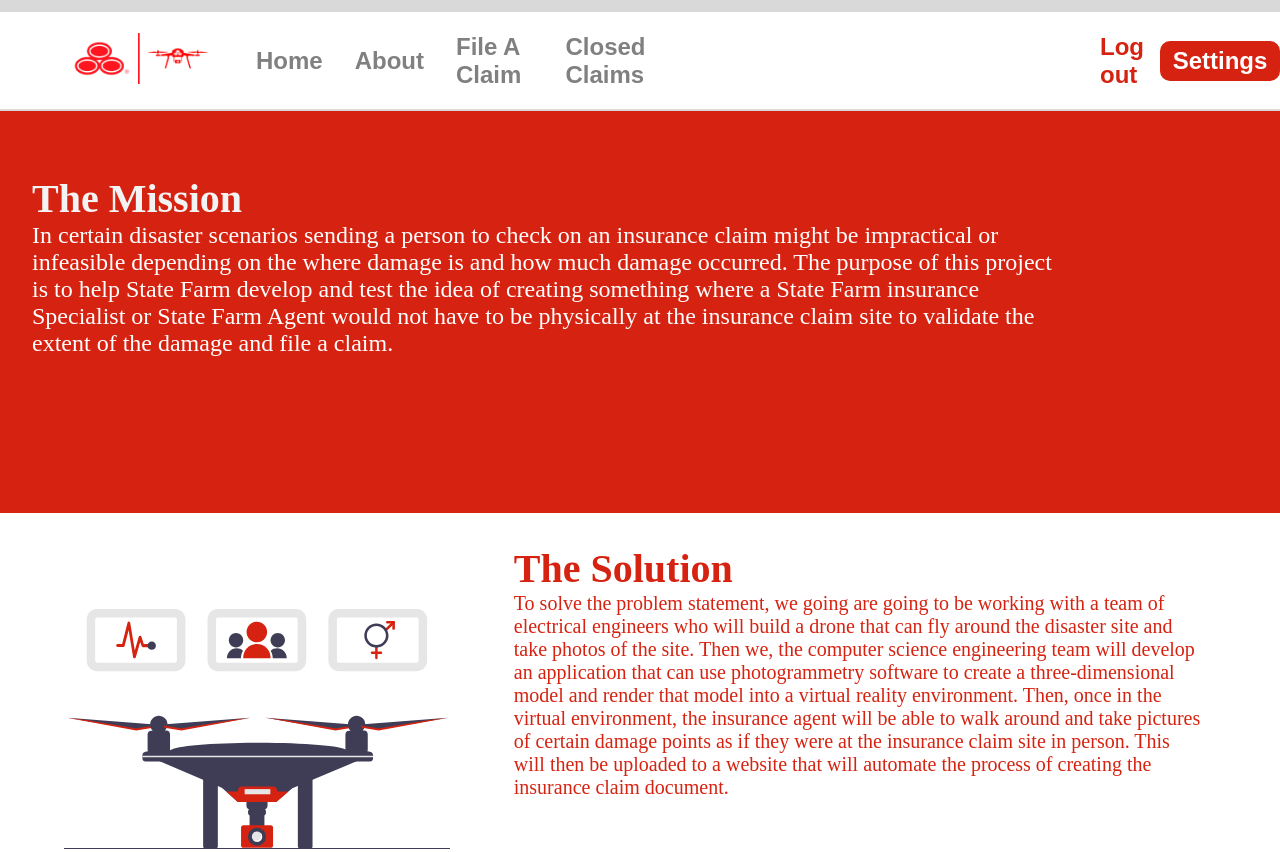
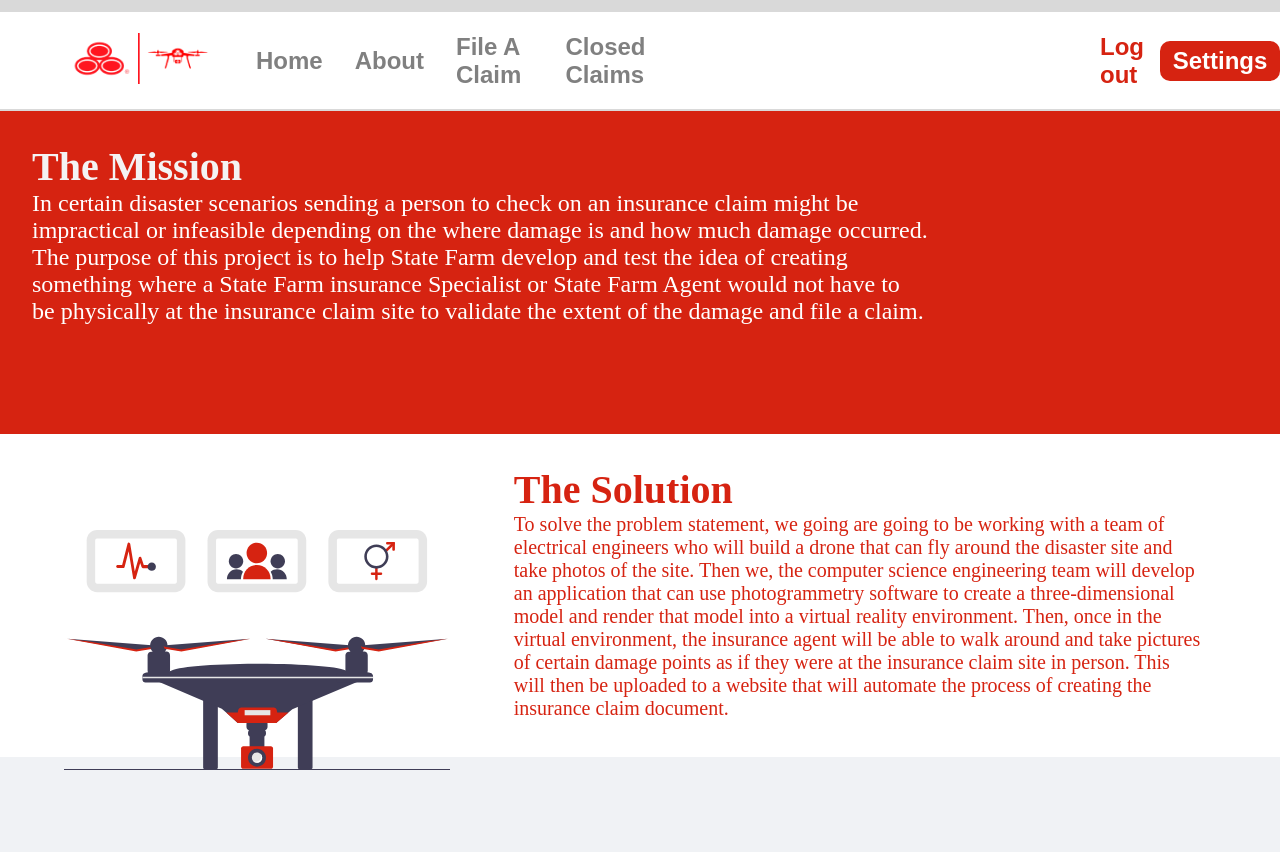
Before and after one commit to disaster-drone/disaster-drone-website, a React (Create React App) app in the folder frontend/: page /AboutPage in a window 1280 px wide. Shown: the top 852 px of the page. After the commit the page ends 800 px from the top, so only its background shows below. Built offline with nearby package versions, Linux system fonts and the light colour scheme.

Commit message:
about and homeoage fix

```diff
--- a/frontend/src/pages/Aboutpage.css
+++ b/frontend/src/pages/Aboutpage.css
@@ -11,10 +11,10 @@
     display: flex;
     flex-direction: column;
     width: 100%;
-    height: 55%;
+    height: 50%;
     background: #d62311;
     margin: 0;
-    padding: 4rem 0 0 2rem;
+    padding: 2rem 0 0 2rem;
 }
 
 .aboutpage-top-title {
@@ -30,7 +30,7 @@
     color: #ffffff;
     font-size: 1.5rem;
     font-family: "Poppins";
-    width: 80%;
+    width: 70%;
 }
 
 .aboutpage-bottom{
--- a/frontend/src/pages/Homepage.css
+++ b/frontend/src/pages/Homepage.css
@@ -25,13 +25,10 @@
     justify-content: center;
     align-items: center ;
     max-width: 50vw;
+    width: 50vw;
     height: 100%;
 }
 
-.homepage-right{
-    height: 100%;
-    width: 50vw;
-}
 
 .drone{
     display: flex;
@@ -44,7 +41,8 @@
     max-width: 50vw;
     flex-direction: column;
     justify-content: center;
-    margin: 0rem 0 0 2rem;
+    align-items: left;
+    margin: 0rem 0 0 4rem;
     top: -2rem;
 }
 
```
